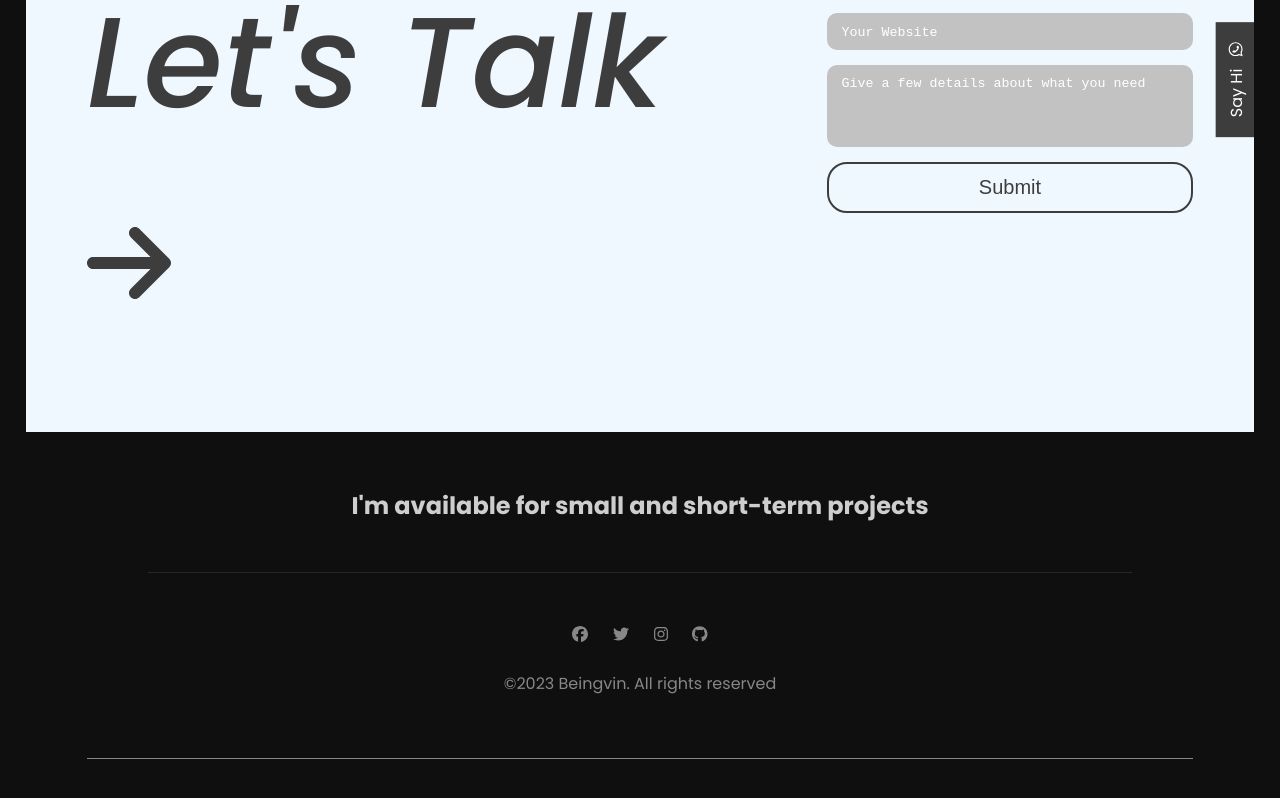
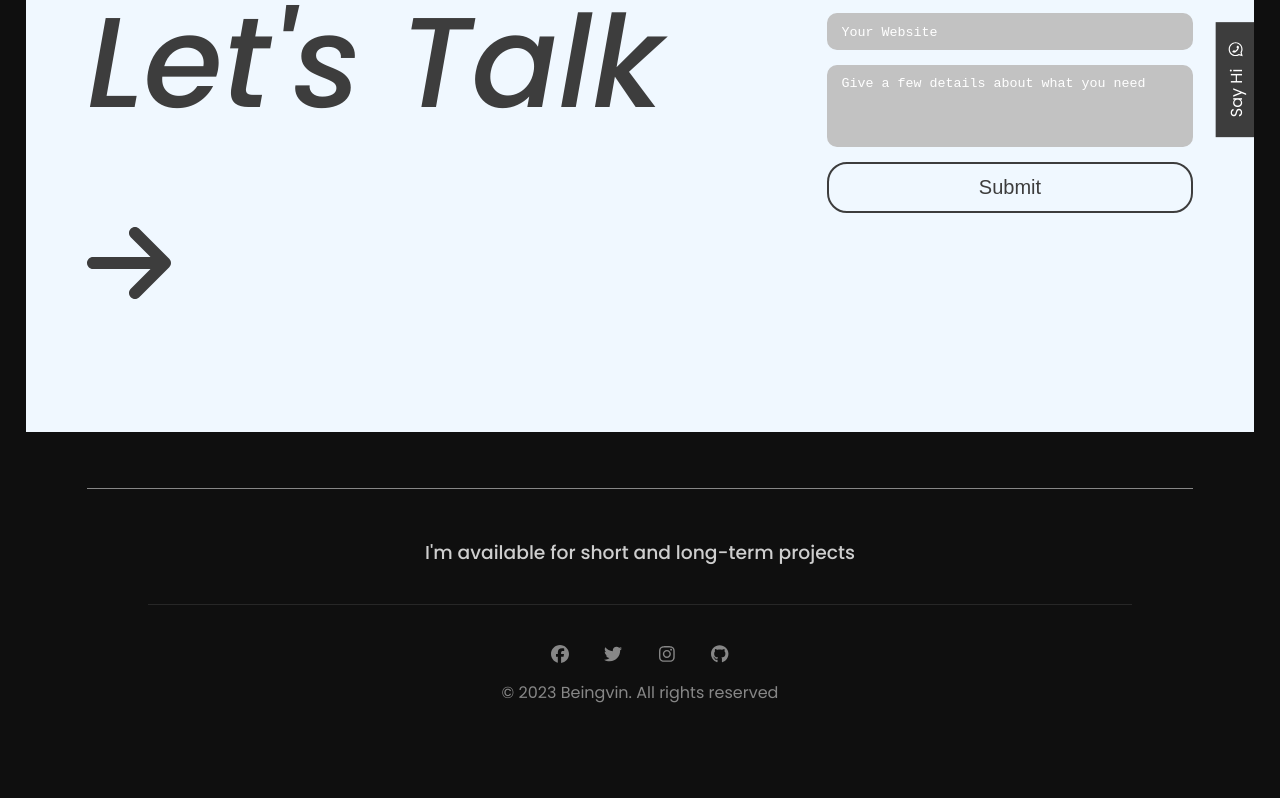
Before and after one commit to beingvin/beingvin-app, a React (Create React App) app: page / in a window 1280 px wide. Shown: the part 3263-4061 px from the top of the page. After the commit the page ends 4035 px from the top, so only its background shows below. Built offline with nearby package versions, Linux system fonts and the light colour scheme.

Commit message:
add animations to footer icons

```diff
--- a/src/Components/Cursor/Cursor.jsx
+++ b/src/Components/Cursor/Cursor.jsx
@@ -10,7 +10,7 @@ function Cursor() {
 
   const [cursorVariant, setCursorVariant] = useState("default");
 
-  console.log(cursor);
+  // console.log(cursor);
 
   useEffect(() => {
     const mouseMove = (e) => {
--- a/src/Components/Page/Home/Footer/Footer.jsx
+++ b/src/Components/Page/Home/Footer/Footer.jsx
@@ -7,38 +7,79 @@ import {
   faInstagram,
   faGithub,
 } from "@fortawesome/free-brands-svg-icons";
+import { motion } from "framer-motion";
 
 function Footer() {
+  const currentYear = new Date().getFullYear();
+
+  console.log(currentYear);
+
   return (
     <section className={style.section}>
       <footer className={style.footer}>
         {/* <h2>Schedule a call and have us listen to your specific case</h2> */}
-        <h2>I'm available for small and short-term projects</h2>
+        <hr className={style.hr} />
+
+        <h3>I'm available for short and long-term projects</h3>
 
         <hr className={style.hrThin} />
 
         <div className={style.socialIcons}>
           <ul>
-            <li>
+            <motion.li
+              whileHover={{
+                y: -30,
+                transition: { duration: 1, type: "spring", stiffness: 2000 },
+              }}
+            >
               <FontAwesomeIcon icon={faFacebook} />
-            </li>
 
-            <li>
+              <a href="https://www.facebook.com/beingvin" target="_blank">
+                <FontAwesomeIcon icon={faFacebook} />
+              </a>
+            </motion.li>
+
+            <motion.li
+              whileHover={{
+                y: -30,
+                transition: { duration: 1, type: "spring", stiffness: 2000 },
+              }}
+            >
               <FontAwesomeIcon icon={faTwitter} />
-            </li>
+              <a href="https://twitter.com/beingvin" target="_blank">
+                <FontAwesomeIcon icon={faTwitter} />
+              </a>
+            </motion.li>
 
-            <li>
+            <motion.li
+              whileHover={{
+                y: -30,
+                transition: { duration: 1, type: "spring", stiffness: 2000 },
+              }}
+            >
               <FontAwesomeIcon icon={faInstagram} />
-            </li>
-            <li>
+              <a href="https://instagram.com/beingvin" target="_blank">
+                {" "}
+                <FontAwesomeIcon icon={faInstagram} />
+              </a>
+            </motion.li>
+            <motion.li
+              whileHover={{
+                y: -30,
+                transition: { duration: 1, type: "spring", stiffness: 2000 },
+              }}
+            >
               <FontAwesomeIcon icon={faGithub} />
-            </li>
+              <a href="https://github.com/beingvin" target="_blank">
+                {" "}
+                <FontAwesomeIcon icon={faGithub} />
+              </a>
+            </motion.li>
           </ul>
         </div>
 
-        <p>&copy;2023 Beingvin. All rights reserved </p>
+        <p>&copy; {currentYear} Beingvin. All rights reserved </p>
 
-        <hr className={style.hr} />
       </footer>
     </section>
   );
--- a/src/Components/Page/Home/Footer/style.module.css
+++ b/src/Components/Page/Home/Footer/style.module.css
@@ -1,6 +1,6 @@
 .section {
   min-height: 100%;
-  height: 400px ;
+  height: 300px ;
 }
 
 .footer {
@@ -9,17 +9,27 @@
   height: 100%;
   text-align: center;
   color: #878787;
+
 }
 
-.footer h2 {
+.footer a {
+  color: #878787;
+}
+
+/* .footer a:hover {
+  color: #cecece;
+} */
+
+.footer h3 {
   margin-top: 4%;
   color: #cecece;
+  font-weight: 500;
 }
 
 
 .hrThin {
   position: relative;
-  margin: 4% auto;
+  margin: 3% auto;
   width: 80%;
   border: none;
   height: 0.2px;
@@ -28,22 +38,45 @@
 
 .hr {
   position: relative;
-  margin: 5% auto;
+  margin: 4% auto;
   width: 90%;
   border: none;
   height: 0.5px;
   background: #878787;
 }
 
+.socialIcons {
+  display: flex;
+  justify-content: center;
+  margin: 1%;
+}
 
 .socialIcons ul {
   display: flex;
-  justify-content: center;
+  width: 20%;
+  justify-content: space-evenly;
   align-items: center;
   align-content: center;
   list-style: none;
+
+  overflow: hidden;
 }
 
 .socialIcons ul li {
-  margin: 0 1% 2%;
+  position: relative;
+  width: 25px;
+  font-size: 18px;
+
 }
+
+.socialIcons ul li a {
+position: absolute;
+left: 4px;
+bottom: -30px;
+color: #fe005d;
+}
+
+/* .socialIcons ul li:hover {
+  bottom: 15px ;
+  transition:  2s ease-in-out;
+} */
--- a/src/Components/Page/Home/Services/Pricing/style.module.css
+++ b/src/Components/Page/Home/Services/Pricing/style.module.css
@@ -3,7 +3,7 @@
   /* background-color: #fff; */
   height: 100%;
   width: 100%;
-  padding: 8% 4%;
+  padding: 8% 4% 2%;
 }
 
 .headingTitle {
```
